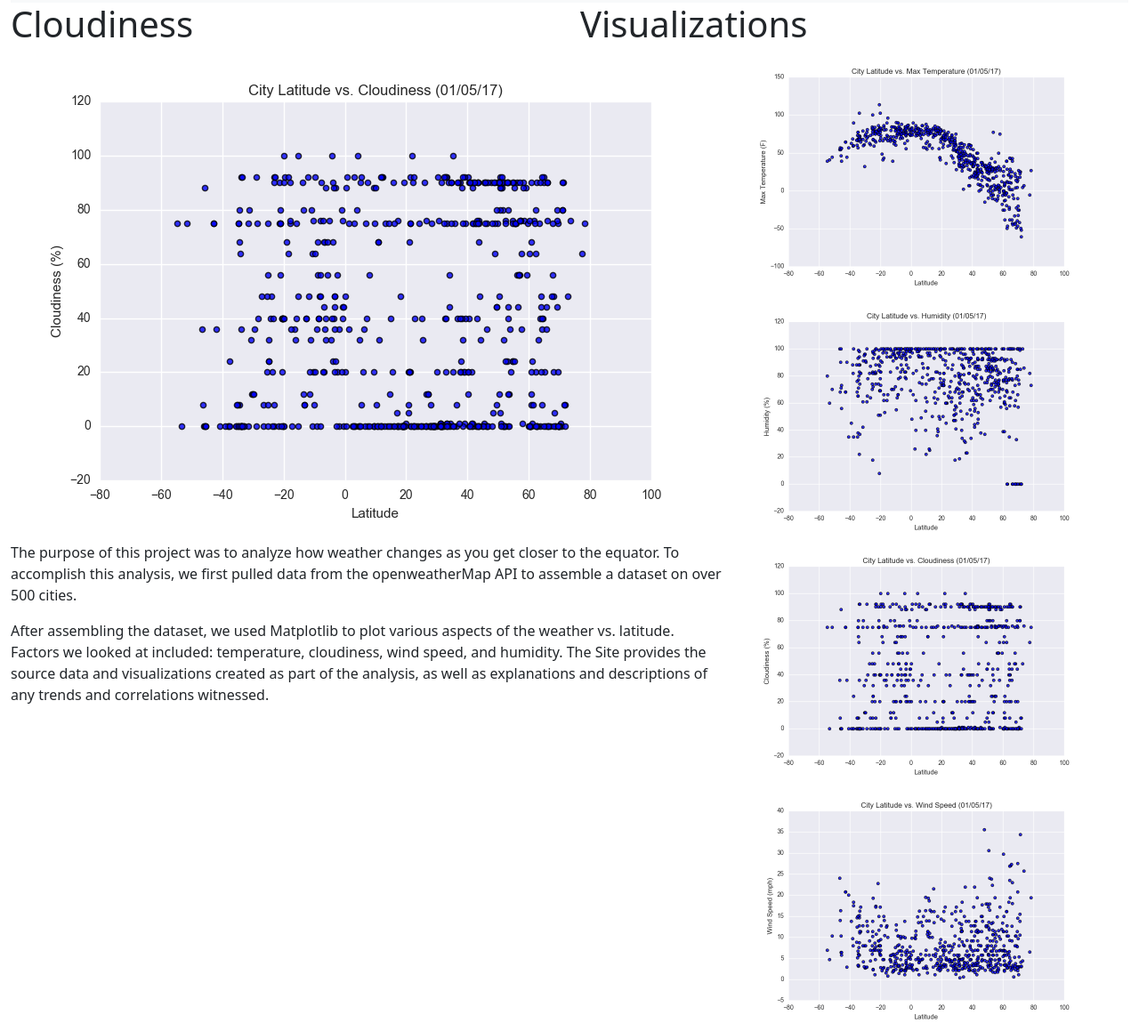
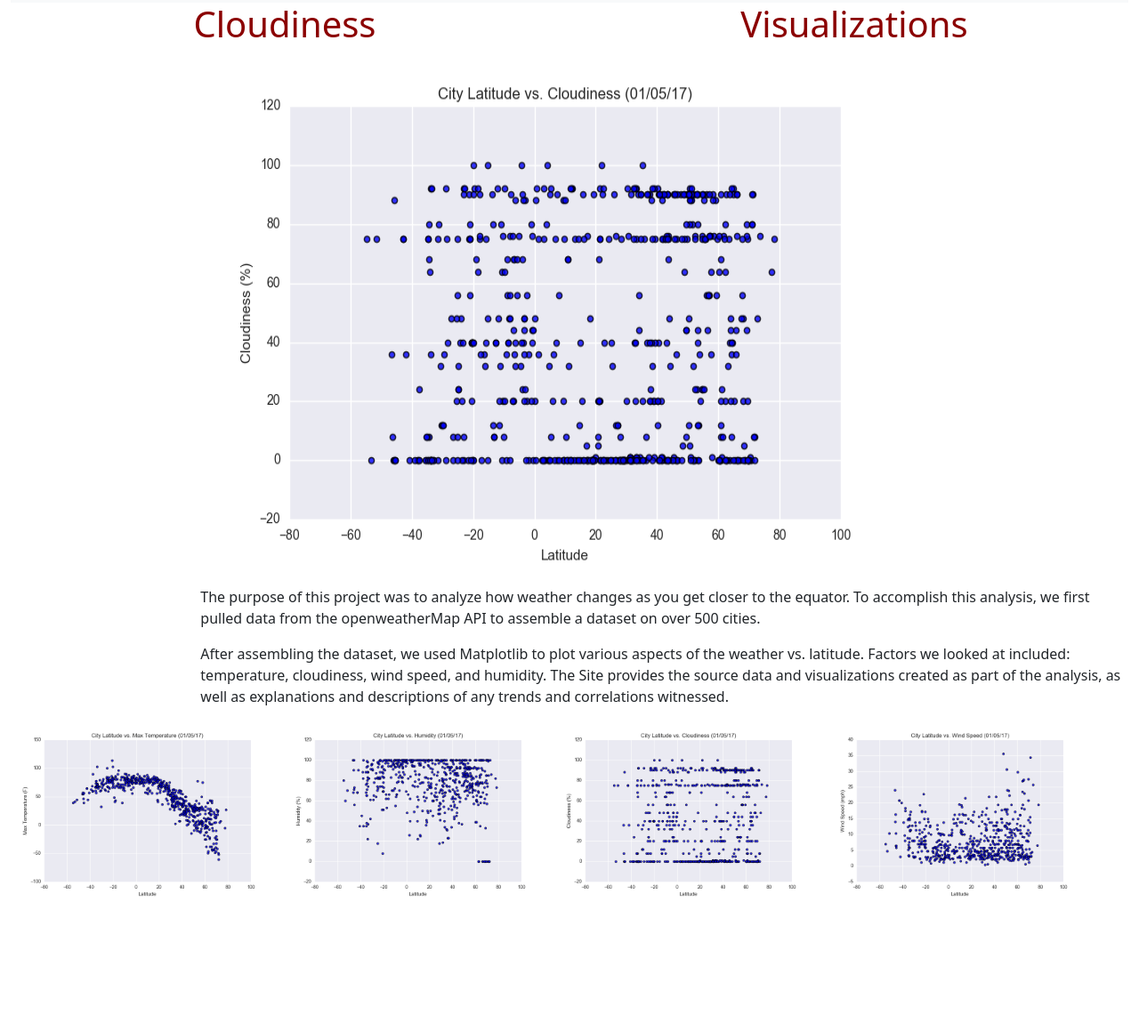
Before and after one commit to cdturner618/Web-Design-Challenge, a plain HTML site: page Resources/image3.html in a window 1280 px wide. Shown: the part 53-1212 px from the top of the page at 89% size. After the commit the page ends 1070 px from the top, so only its background shows below. Drawn offline with nearby package versions, Linux system fonts and the light colour scheme.

Commit message:
minor adjustments to picture location

```diff
--- a/Resources/image3.html
+++ b/Resources/image3.html
@@ -5,7 +5,7 @@
     <title>Cloudiness</title>
     <link href="https://cdn.jsdelivr.net/npm/bootstrap@5.0.0-beta3/dist/css/bootstrap.min.css" rel="stylesheet"
         integrity="sha384-eOJMYsd53ii+scO/bJGFsiCZc+5NDVN2yr8+0RDqr0Ql0h+rP48ckxlpbzKgwra6" crossorigin="anonymous">
-    <!-- <link rel=“stylesheet” href="style.css"> -->
+    <link rel="stylesheet" href="style.css">
 
 
 </head>
@@ -64,9 +64,12 @@
             </div>
         </div>
         <div class="row">
+            <div class="col-md-2">
+
+            </div>
             <div class="col">
                 <a target="_blank" href="assets/images/Fig3.png">
-                    <img src="assets/images/Fig3.png" alt="Cloudiness">
+                    <img width="800" height="600" src="assets/images/Fig3.png" alt="Cloudiness">
                 </a>
                 <p>
                     The purpose of this project was to analyze how weather changes as you get closer
@@ -90,16 +93,16 @@
             </div>
             <div1 class="col">
                 <a2 target="_blank" href="assets/images/Fig1.png">
-                    <img width="400" src="assets/images/Fig1.png" alt="Max Temperature">
+                    <img width="300" src="assets/images/Fig1.png" alt="Max Temperature">
                 </a2>
                 <a2 target="_blank" href="assets/images/Fig2.png">
-                    <img width="400" src="assets/images/Fig2.png" alt="Humidity">
+                    <img width="300" src="assets/images/Fig2.png" alt="Humidity">
                 </a2>
                 <a2 target="_blank" href="assets/images/Fig3.png">
-                    <img width="400" src="assets/images/Fig3.png" alt="Cloudiness">
+                    <img width="300" src="assets/images/Fig3.png" alt="Cloudiness">
                 </a2>
                 <a2 target="_blank" href="assets/images/Fig4.png">
-                    <img width="400" src="assets/images/Fig4.png" alt="Wind Speed">
+                    <img width="300" src="assets/images/Fig4.png" alt="Wind Speed">
                 </a2>
             </div1>
         </div>
```
